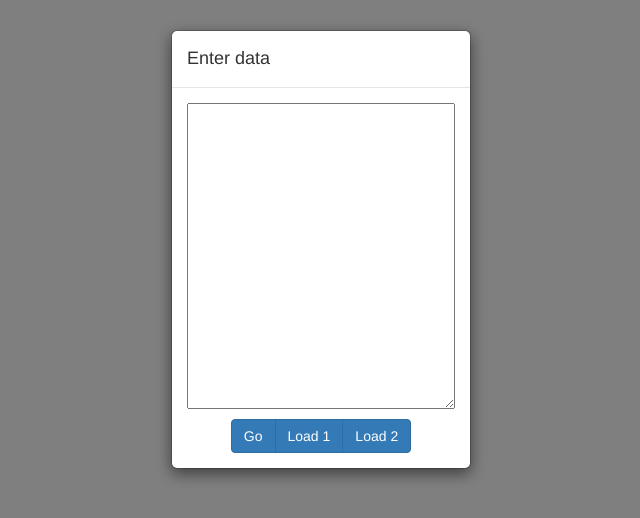
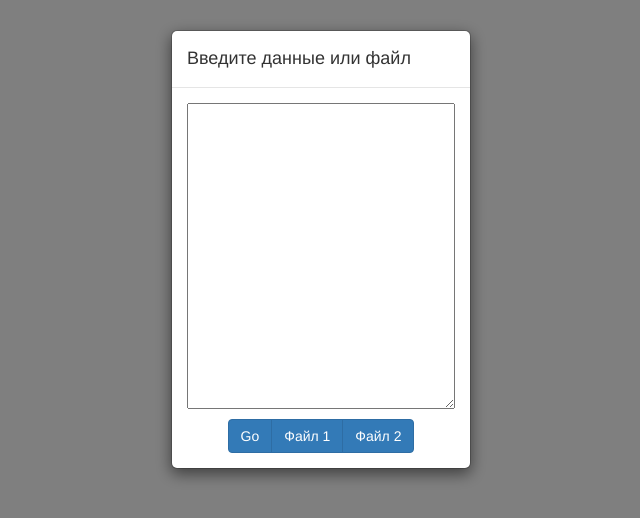
Before and after one commit to swatSTEAM/elteh, a plain HTML site: page index.html in a window 1280 px wide. Shown: the whole page, without its empty margins (319-959 px from the left). Drawn offline with Linux system fonts and the light colour scheme.

Commit message:
kek2
kek2

```diff
--- a/index.html
+++ b/index.html
@@ -13,15 +13,15 @@
         <div class="modal-dialog modal-sm">
             <div class="modal-content">
                 <div class="modal-header">
-                     <h4 class="modal-title" id="myModalLabel">Enter data</h4>
+                     <h4 class="modal-title" id="myModalLabel">Введите данные или файл</h4>
                 </div>
                 <div class="modal-body">
                     <textarea id="input"name="name" rows="15"></textarea>
                     <div class="text-center">
                         <div id="btns" class="btn-group">
                             <button id="goBtn" class="btn btn-primary">Go</button>
-                            <button id="load1" class="btn btn-primary">Load 1</button>
-                            <button id="load2" class="btn btn-primary">Load 2</button>
+                            <button id="load1" class="btn btn-primary">Файл 1</button>
+                            <button id="load2" class="btn btn-primary">Файл 2</button>
                         </div>
                     </div>
                 </div>
--- a/kek.js
+++ b/kek.js
@@ -36,14 +36,14 @@ $("#goBtn").click(function(event) {
 	for (var i=0;i<paramsRaw.length;i++) {
 		paramsRaw[i] = parseFloat(paramsRaw[i].replace(",", "."));
 		if (isNaN(paramsRaw[i]) === true) {
-			$("#myModalLabel").text("Invalid args");
+			$("#myModalLabel").text("Неверные аргументы");
 			$("#input").addClass('bg-danger');
 			return;
 		}
 	}
 
 	if (paramsRaw.length < 4) {
-		$("#myModalLabel").text("Need at least 4 args");
+		$("#myModalLabel").text("Нужно больше 3 аргументов");
 		$("#input").addClass('bg-danger');
 		return;
 	}
```
